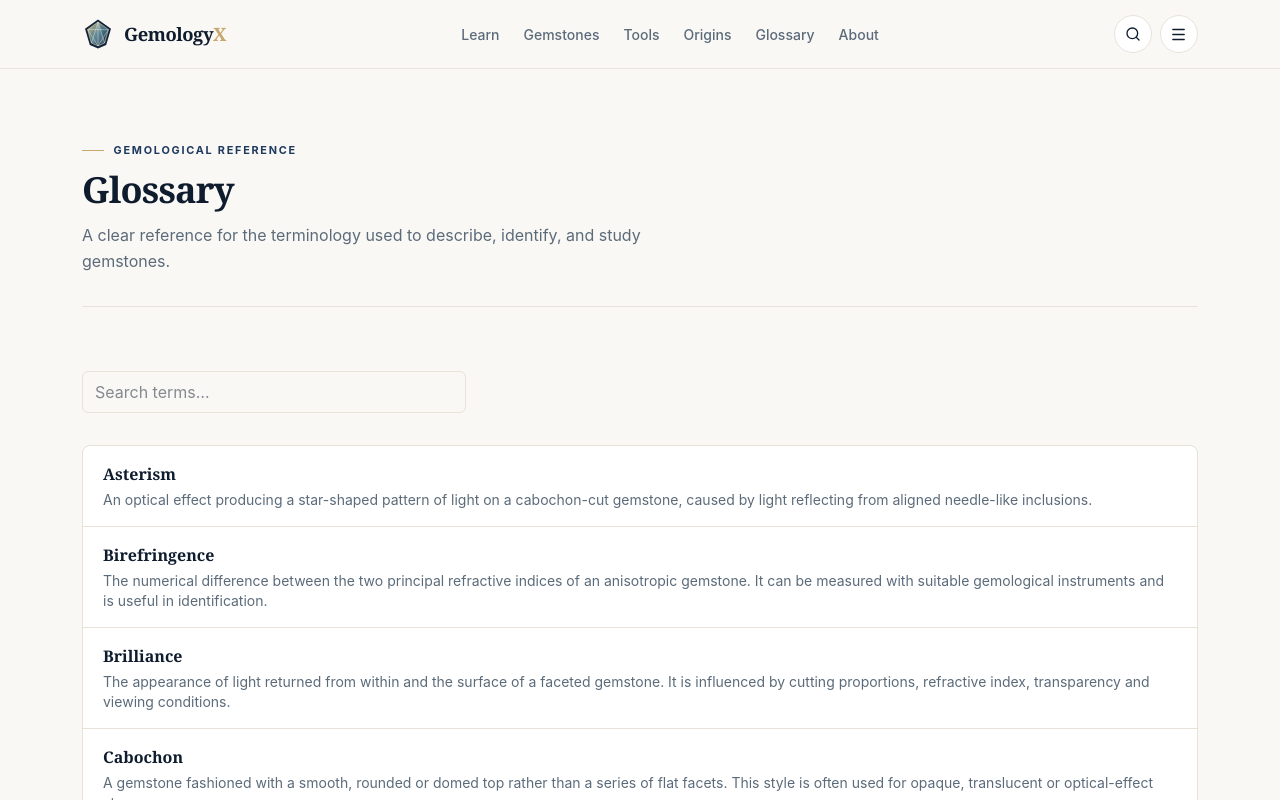
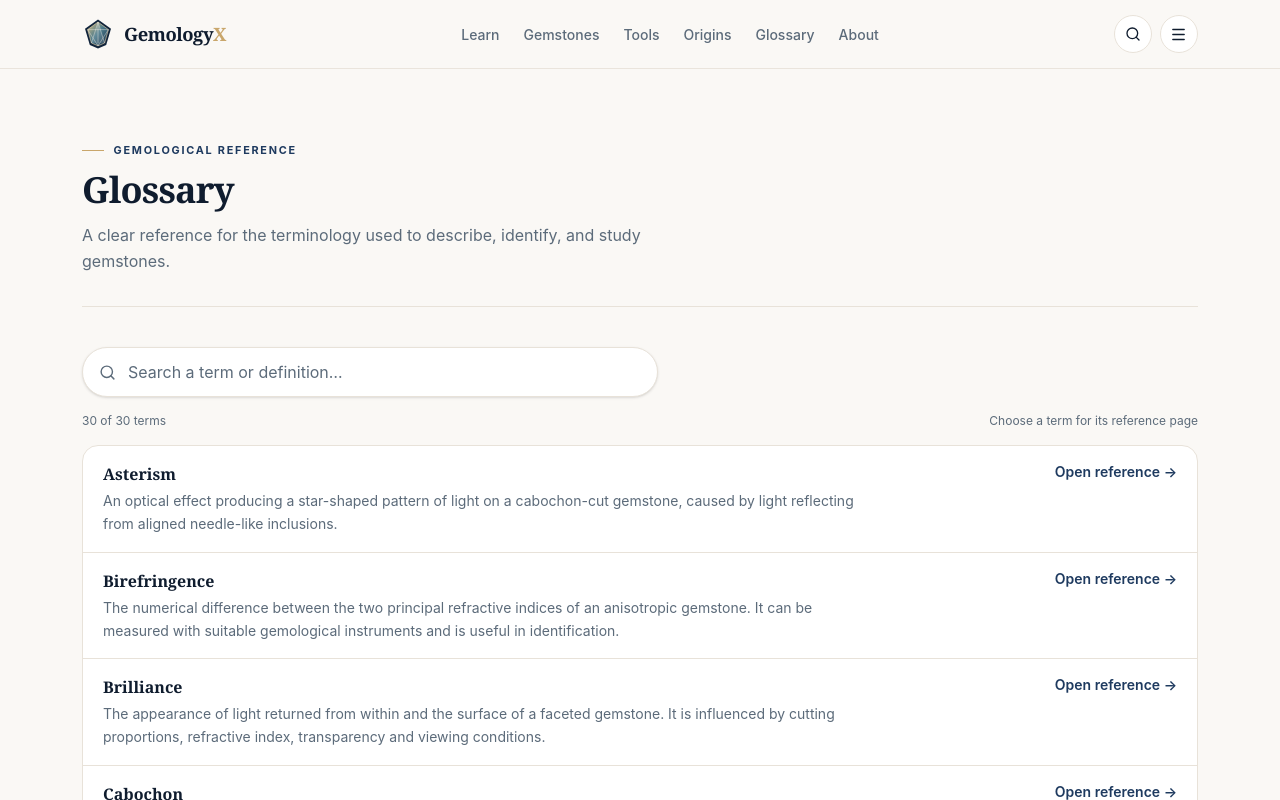
Before and after one commit to LinukaBandara/GemologyX, a Next.js app: page /glossary in a window 1280 px wide. Shown: the top 800 px of the page. Built offline with nearby package versions, Linux system fonts and the light colour scheme.

Commit message:
ux: link glossary entries to dedicated reference pages

```diff
--- a/src/components/glossary-browser.tsx
+++ b/src/components/glossary-browser.tsx
@@ -1,33 +1,55 @@
 "use client";
 
-import { useState } from "react";
+import Link from "next/link";
+import { useMemo, useState } from "react";
+import { Search } from "lucide-react";
 import { glossaryTerms } from "@/data/glossary";
 
 export function GlossaryBrowser() {
   const [query, setQuery] = useState("");
-  const filtered = glossaryTerms.filter((t) =>
-    t.term.toLowerCase().includes(query.toLowerCase())
-  );
+  const filtered = useMemo(() => {
+    const normalized = query.trim().toLocaleLowerCase();
+    return glossaryTerms.filter((term) =>
+      `${term.term} ${term.definition}`.toLocaleLowerCase().includes(normalized)
+    );
+  }, [query]);
 
   return (
     <>
-      <input
-        type="text"
-        placeholder="Search terms…"
-        value={query}
-        onChange={(e) => setQuery(e.target.value)}
-        className="mt-6 w-full max-w-sm rounded-md border border-border bg-background px-3 py-2 text-sm outline-none focus:border-accent"
-      />
+      <label className="relative mt-6 flex w-full max-w-xl items-center gap-3 rounded-full border border-border bg-white px-4 py-3 shadow-sm focus-within:border-accent">
+        <Search size={17} className="shrink-0 text-muted" aria-hidden="true" />
+        <span className="sr-only">Search glossary terms and definitions</span>
+        <input
+          type="search"
+          placeholder="Search a term or definition…"
+          value={query}
+          onChange={(event) => setQuery(event.target.value)}
+          className="w-full border-0 bg-transparent text-sm outline-none placeholder:text-muted"
+        />
+      </label>
 
-      <dl className="mt-8 divide-y divide-border rounded-lg border border-border bg-surface">
-        {filtered.map((t) => (
-          <div key={t.slug} className="px-5 py-4">
-            <dt className="font-serif text-base font-semibold">{t.term}</dt>
-            <dd className="mt-1 text-sm text-muted">{t.definition}</dd>
+      <div className="mt-4 flex items-center justify-between text-xs text-muted" aria-live="polite">
+        <span>{filtered.length} of {glossaryTerms.length} terms</span>
+        <span>Choose a term for its reference page</span>
+      </div>
+
+      <dl className="mt-4 divide-y divide-border overflow-hidden rounded-2xl border border-border bg-white">
+        {filtered.map((term) => (
+          <div key={term.slug} className="flex flex-col gap-2 px-5 py-4 sm:flex-row sm:items-start sm:justify-between">
+            <div className="min-w-0">
+              <dt className="font-serif text-base font-semibold text-foreground">{term.term}</dt>
+              <dd className="mt-1 max-w-3xl text-sm leading-relaxed text-muted">{term.definition}</dd>
+            </div>
+            <Link href={`/glossary/${term.slug}`} className="shrink-0 text-sm font-semibold text-accent hover:text-accent-strong">
+              Open reference →
+            </Link>
           </div>
         ))}
         {filtered.length === 0 && (
-          <p className="px-5 py-6 text-sm text-muted">No terms match &ldquo;{query}&rdquo;.</p>
+          <div className="px-5 py-10 text-center">
+            <p className="font-medium text-foreground">No matching terms</p>
+            <p className="mt-1 text-sm text-muted">Try another spelling or a related gemological word.</p>
+          </div>
         )}
       </dl>
     </>
```
